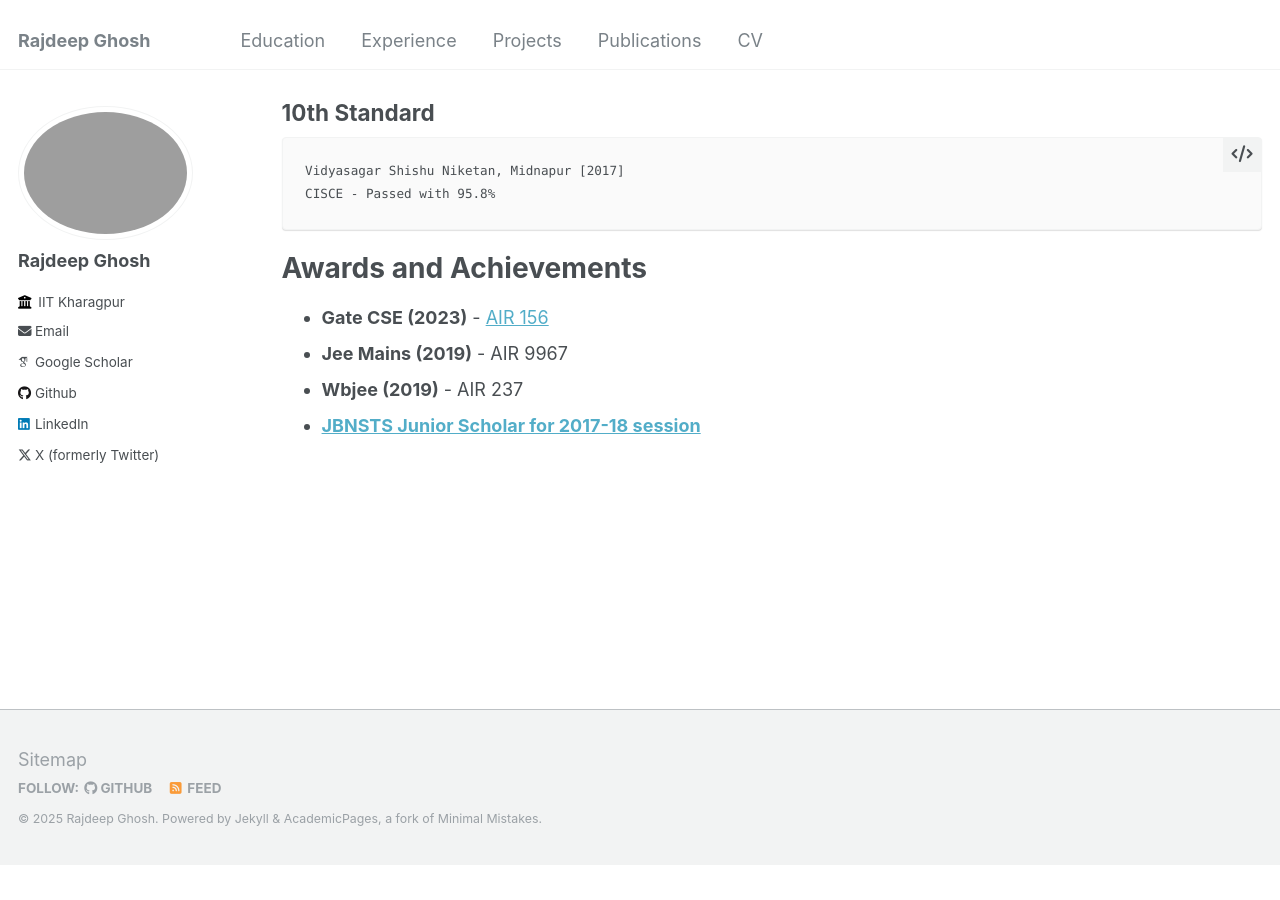
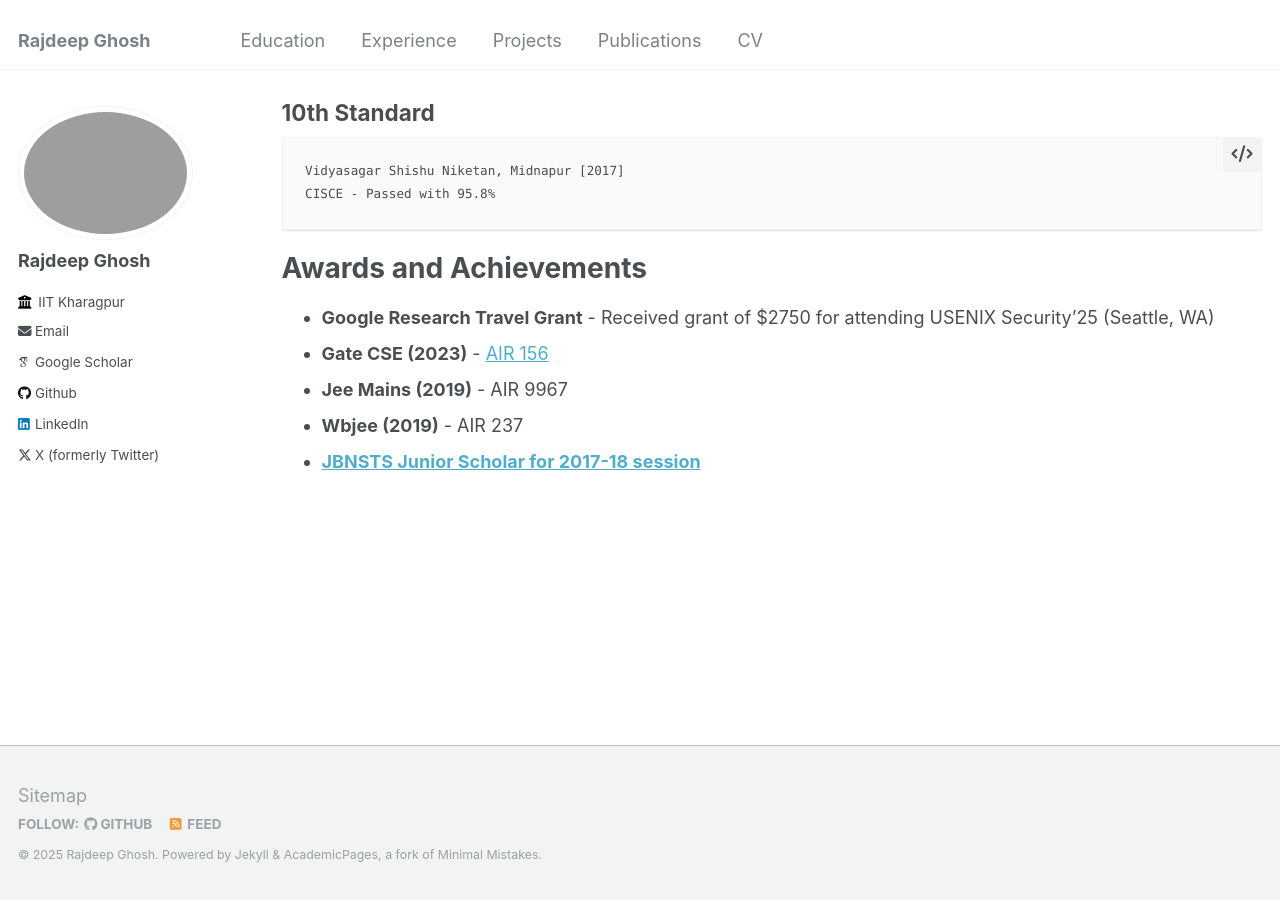
Before and after one commit to Rajdeep-G/Rajdeep-G.github.io, a Jekyll site: the page built from _pages/education.md, in a window 1280 px wide and 900 px high, scrolled down 852 px. Built offline with Jekyll 4.4.1, drawn with Linux system fonts in a browser that asks for light colours; some web fonts are replaced; before the commit the page ends 1716 px from its top, so only the background shows below that.

Commit message:
Update education.md

```diff
--- a/_pages/education.md
+++ b/_pages/education.md
@@ -44,6 +44,7 @@ CISCE - Passed with 95.8%
 
 # Awards and Achievements
 
+- **Google Research Travel Grant** - Received grant of $2750 for attending USENIX Security'25 (Seattle, WA)
 - **Gate CSE (2023)** - [AIR 156](https://drive.google.com/file/d/1uHAMoFyOYcbE8NzS1D9dwD9nZgzxKKlK/view?usp=drive_link){:target="_blank"}
 - **Jee Mains (2019)** - AIR 9967
 - **Wbjee (2019)** - AIR 237
```
